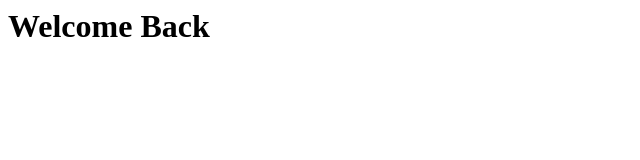
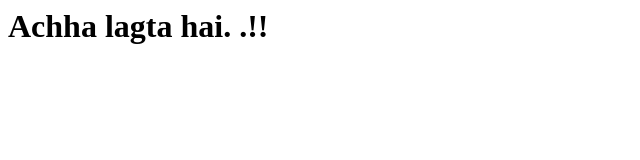
Before and after one commit to STARDITISS/myrepo, a plain HTML site: page index.html in a window 1280 px wide. Shown: the whole page, without its empty margins (0-640 px from the left). Drawn offline with Linux system fonts and the light colour scheme.

Commit message:
Kya khub

```diff
--- a/index.html
+++ b/index.html
@@ -1 +1 @@
-<h1> Welcome Back </h1>
+<h1> Achha lagta hai. .!! </h1>
```
